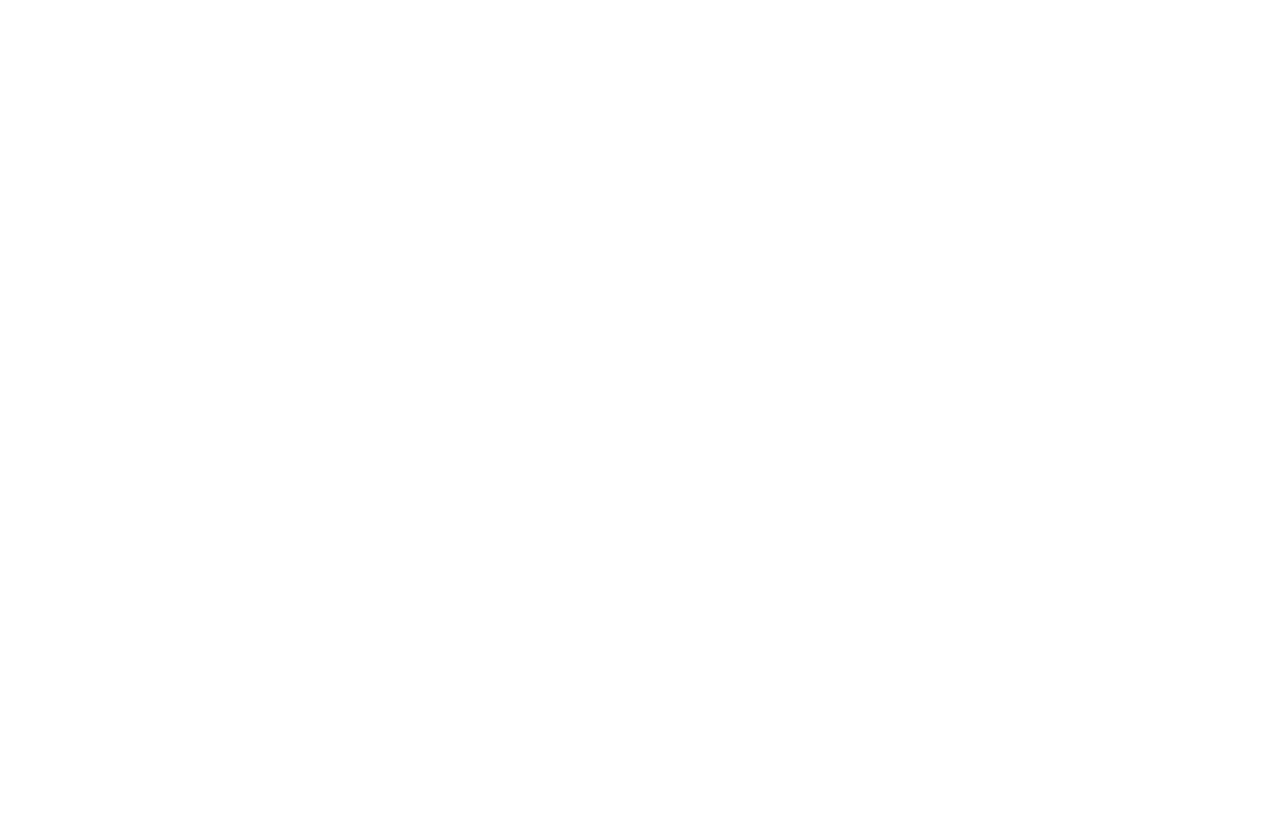
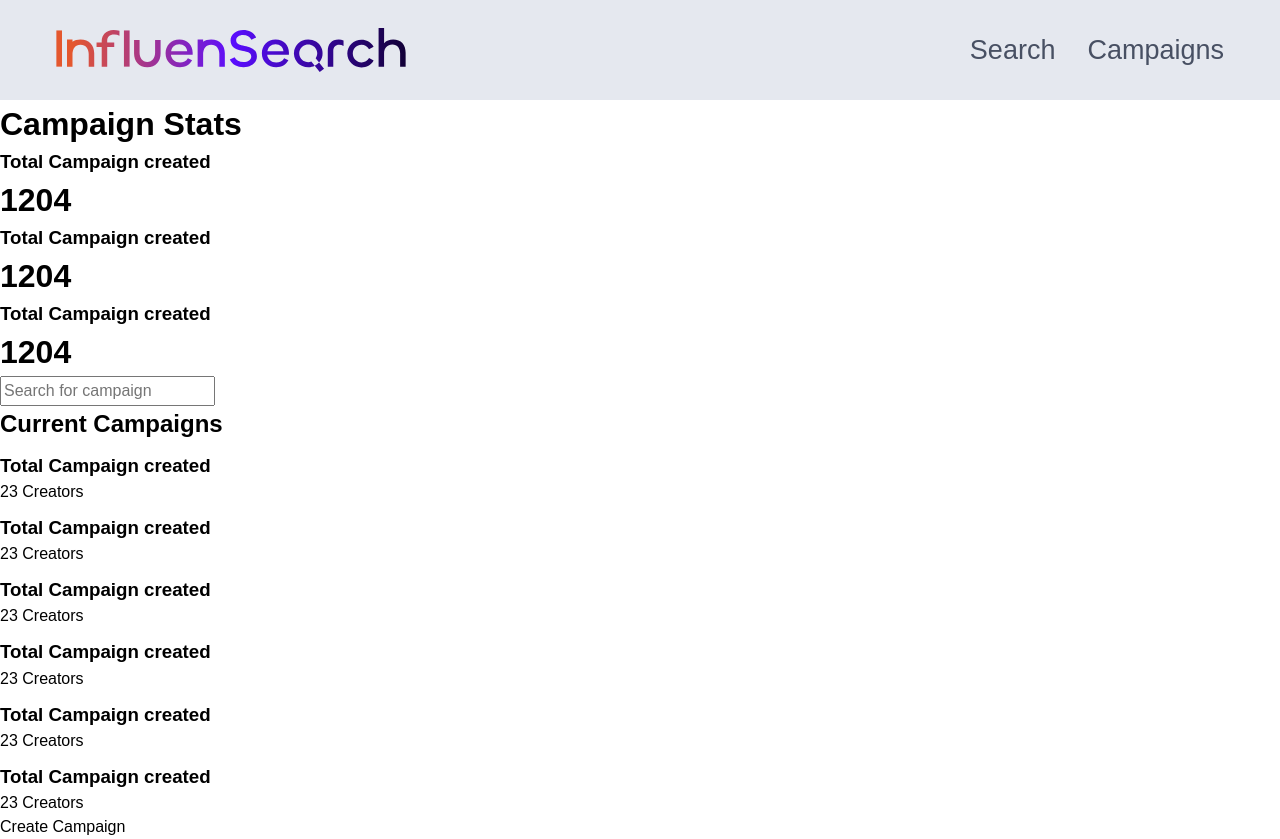
Before and after one commit to OctoPol7/InfluenSeach-by-Mars, a React (Create React App) app in the folder my-app/: page /campaign in a window 1280 px wide. Before the commit the page ends 800 px from the top, so only its background shows below. Built offline with nearby package versions, Linux system fonts and the light colour scheme.

Commit message:
Campaign page error fixed

```diff
--- a/my-app/src/App.js
+++ b/my-app/src/App.js
@@ -7,7 +7,7 @@
 import SearchResult from "./SearchResult/SearchResult.js";
 import GetSearch from "./GetSearch.js";
 import SingleCampaign from './SingleCampaign/SingleCampaign.js'
-import CampaignPage from './CampaignPage/Campaign.js';
+import Campaign from './CampaignPage/Campaign.js';
 // import './sass/style.scss'
 
 const App = (props) => {
@@ -50,7 +50,7 @@
         <SingleCampaign />
       </Route>
       <Route path="/campaign">
-       <CampaignPage/>
+       <Campaign />
        </Route>
     </div>
   );
--- a/my-app/src/CampaignPage/Campaign.js
+++ b/my-app/src/CampaignPage/Campaign.js
@@ -18,7 +18,7 @@
     }
 
 
-    return
+    return(
     <div className='campaign-page'>
 
         <Header />
@@ -75,6 +75,7 @@
 
 
     </div>
+    );
 
 }
 
```
